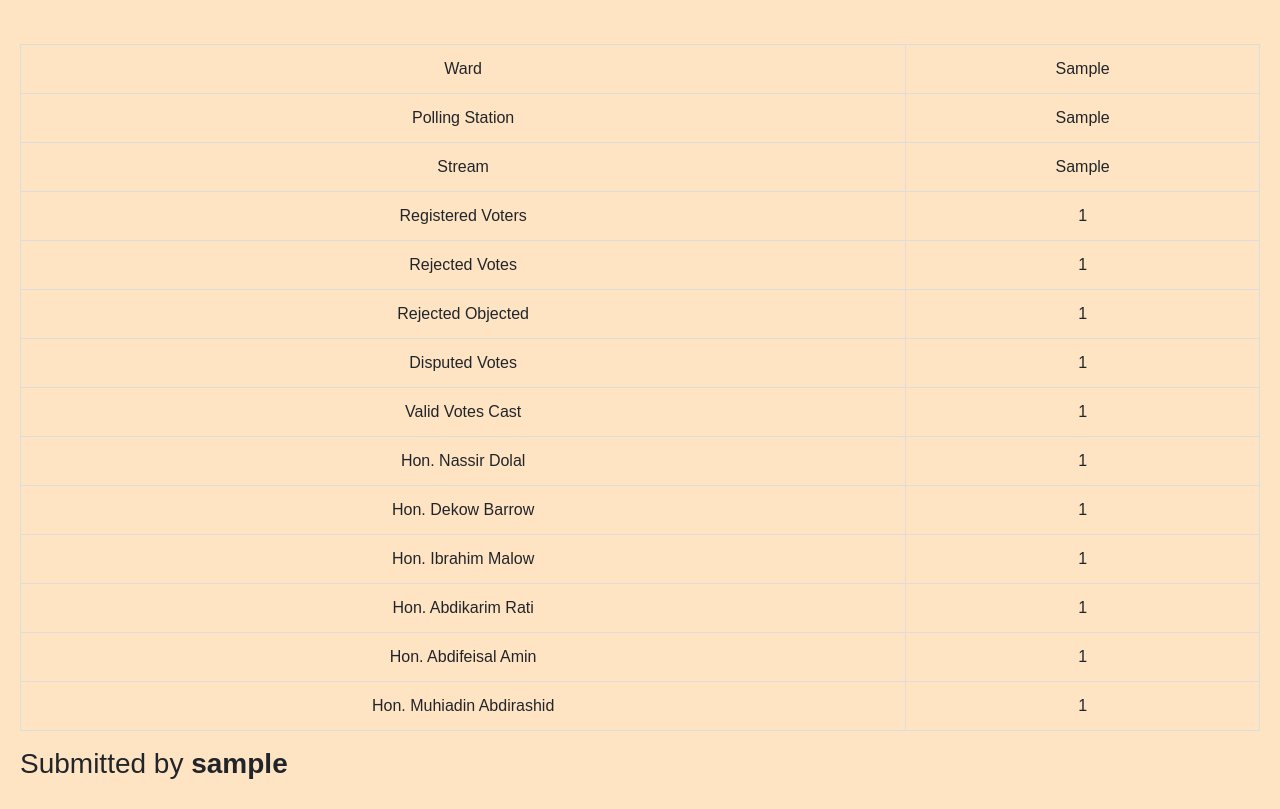
After one commit to yahyasaadi/JFORGSA, a Django app: template users/templates/users/submitted.html in a window 1280 px wide. The commit adds this page. Run offline with Django 4.2, Linux system fonts and the light colour scheme; the template is opened without the code that fills it: values that come from a table or form of the project are taken from there, others are empty; tables that the repository leaves empty hold one stand-in row (values such as "Sample post"); some libraries are stand-ins or nearby versions.

Commit message:
Last phase

```diff
--- a/agents_profiles/settings.py
+++ b/agents_profiles/settings.py
@@ -26,7 +26,7 @@ SECRET_KEY = 'django-insecure-1g&mc9_9e@eraa-33%+gax1vws=qt)gj-lab(tl_0jrd5+yusf
 # SECURITY WARNING: don't run with debug turned on in production!
 DEBUG = True
 
-ALLOWED_HOSTS = ['*']
+ALLOWED_HOSTS = ['192.168.8.9']
 #https://web-production-5311.up.railway.app/
 CSRF_TRUSTED_ORIGINS = ['https://web-production-5311.up.railway.app']
 # Application definition
--- a/agents_profiles/urls.py
+++ b/agents_profiles/urls.py
@@ -24,6 +24,6 @@ urlpatterns = [
     path('logout/', auth_views.LogoutView.as_view(template_name='users/logout.html'), name='logout'),
     path('register/', user_views.register, name='register'),
     path('', user_views.home, name='home'),
-    path('profile/', user_views.profile, name='profile')
-    # path('submit/', user_views.submission, name='submission')
+    path('profile/', user_views.profile, name='profile'),
+    # path('submited/', user_views.submission, name='submission')
 ]
--- a/users/models.py
+++ b/users/models.py
@@ -8,10 +8,10 @@ STREAMS = [('1','1'),('2','2'),('3','3'),('4','4'),('5','5'),('6','6')]
 AGENT_ROLE = [('pollingAgent', 'Polling Agent'), ('chiefAgent', 'Chief Agent')]
 WARDS = [('galbet','GALBET'),('waberi','WABERI'),('iftin','IFTIN'),('township','TOWNSHIP')]
 class Profile(models.Model):
-    user = models.OneToOneField(User, null=True, on_delete=models.CASCADE)
+    user = models.OneToOneField(User, on_delete=models.CASCADE)
     ward = models.CharField(max_length=50,choices=WARDS)
     pollingStation = models.CharField(max_length=50)
-    stream = models.CharField( max_length=50, choices=STREAMS, null=True)
+    stream = models.CharField( max_length=50, choices=STREAMS)
     phone = models.CharField(max_length=50)
     fullname = models.CharField(max_length=50)
     id_number = models.CharField(max_length=50)
@@ -24,9 +24,10 @@ class Profile(models.Model):
 
 
 class Vote(models.Model):
+    sender_username = models.CharField(max_length=100)
     pollingStation = models.CharField(max_length=200)
     ward = models.CharField(max_length=200)
-    stream = models.CharField(max_length=50,null=True)
+    stream = models.CharField(max_length=50)
     registerdVoters = models.IntegerField()
     rejected = models.IntegerField()
     rejectedObj = models.IntegerField()
@@ -35,7 +36,9 @@ class Vote(models.Model):
     jofle = models.IntegerField()
     osman = models.IntegerField()
     major = models.IntegerField()
-    suleiman = models.IntegerField()
+    feisal = models.IntegerField()
+    malow = models.IntegerField()
+    muhiadin = models.IntegerField()
 
     def __str__(self) -> str:
         return self.pollingStation + ' -- ' + self.ward
--- /dev/null
+++ b/users/templates/users/submitted.html
@@ -0,0 +1,93 @@
+{% extends 'users/base.html' %}
+
+{% block content %}
+
+<style>
+	body {
+  margin: 0;
+  padding: 20px;
+  font-family: sans-serif;
+}
+
+* {
+  box-sizing: border-box;
+}
+
+.table {
+  width: 100%;
+  border-collapse: collapse;
+}
+
+.table td,
+.table th {
+  padding: 12px 15px;
+  border: 1px solid #ddd;
+  text-align: center;
+  font-size: 16px;
+}
+</style>
+<table class="table">
+  <tbody>
+{% for v in vote%}
+<tr>
+	<td data-label="S.No">Ward</td>
+    <td data-label="Name">{{v.ward}}</td>
+</tr>
+
+<tr>
+    <td data-label="S.No">Polling Station</td>
+    <td data-label="Name">{{v.pollingStation}}</td>
+</tr>
+<tr>
+    <td data-label="S.No">Stream</td>
+    <td data-label="Name">{{v.stream}}</td>
+</tr>
+<tr>
+    <td data-label="S.No">Registered Voters</td>
+    <td data-label="Name">{{v.registerdVoters}}</td>
+</tr>
+<tr>
+    <td data-label="S.No">Rejected Votes</td>
+    <td data-label="Name">{{v.rejected}}</td>
+</tr>
+<tr>
+    <td data-label="S.No">Rejected Objected</td>
+    <td data-label="Name">{{v.rejectedObj}}</td>
+</tr>
+<tr>
+    <td data-label="S.No">Disputed Votes</td>
+    <td data-label="Name">{{v.disputed}}</td>
+</tr>
+<tr>
+    <td data-label="S.No">Valid Votes Cast</td>
+    <td data-label="Name">{{v.valid}}</td>
+</tr>
+<tr>
+    <td data-label="S.No">Hon. Nassir Dolal</td>
+    <td data-label="Name">{{v.jofle}}</td>
+</tr>
+<tr>
+    <td data-label="S.No">Hon. Dekow Barrow</td>
+    <td data-label="Name">{{v.major}}</td>
+</tr>
+<tr>
+    <td data-label="S.No">Hon. Ibrahim Malow</td>
+    <td data-label="Name">{{v.malow}}</td>
+</tr>
+<tr>
+    <td data-label="S.No">Hon. Abdikarim Rati</td>
+    <td data-label="Name">{{v.osman}}</td>
+</tr>
+<tr>
+    <td data-label="S.No">Hon. Abdifeisal Amin</td>
+    <td data-label="Name">{{v.feisal}}</td>
+</tr>
+<tr>
+    <td data-label="S.No">Hon. Muhiadin Abdirashid</td>
+    <td data-label="Name">{{v.muhiadin}}</td>
+</tr>
+</tbody>
+</table>
+<h3>Submitted by <strong>{{v.sender_username}}</strong></h3>
+{%endfor%}
+{% endblock content %}
```
Also changed, not shown: users/templates/users/confirm_votes.html (+18 -1 lines), users/templates/users/home.html (+10 -3 lines), users/views.py (+70 -51 lines), db.sqlite3, users/migrations/0007_vote_sender_username.py (added), users/migrations/0008_rename_suleiman_vote_feisal_vote_malow_vote_muhiadin_and_more.py (added).
